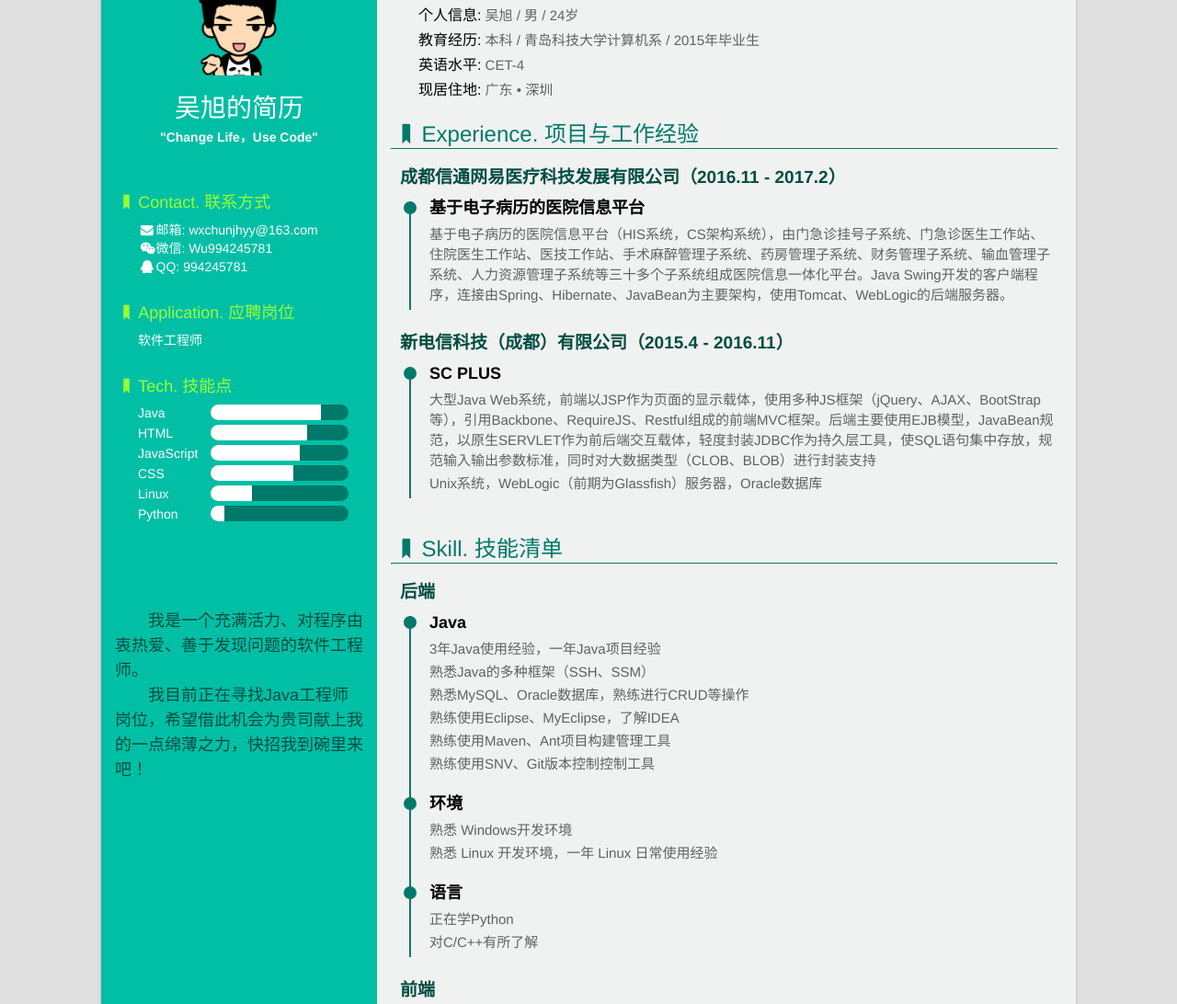
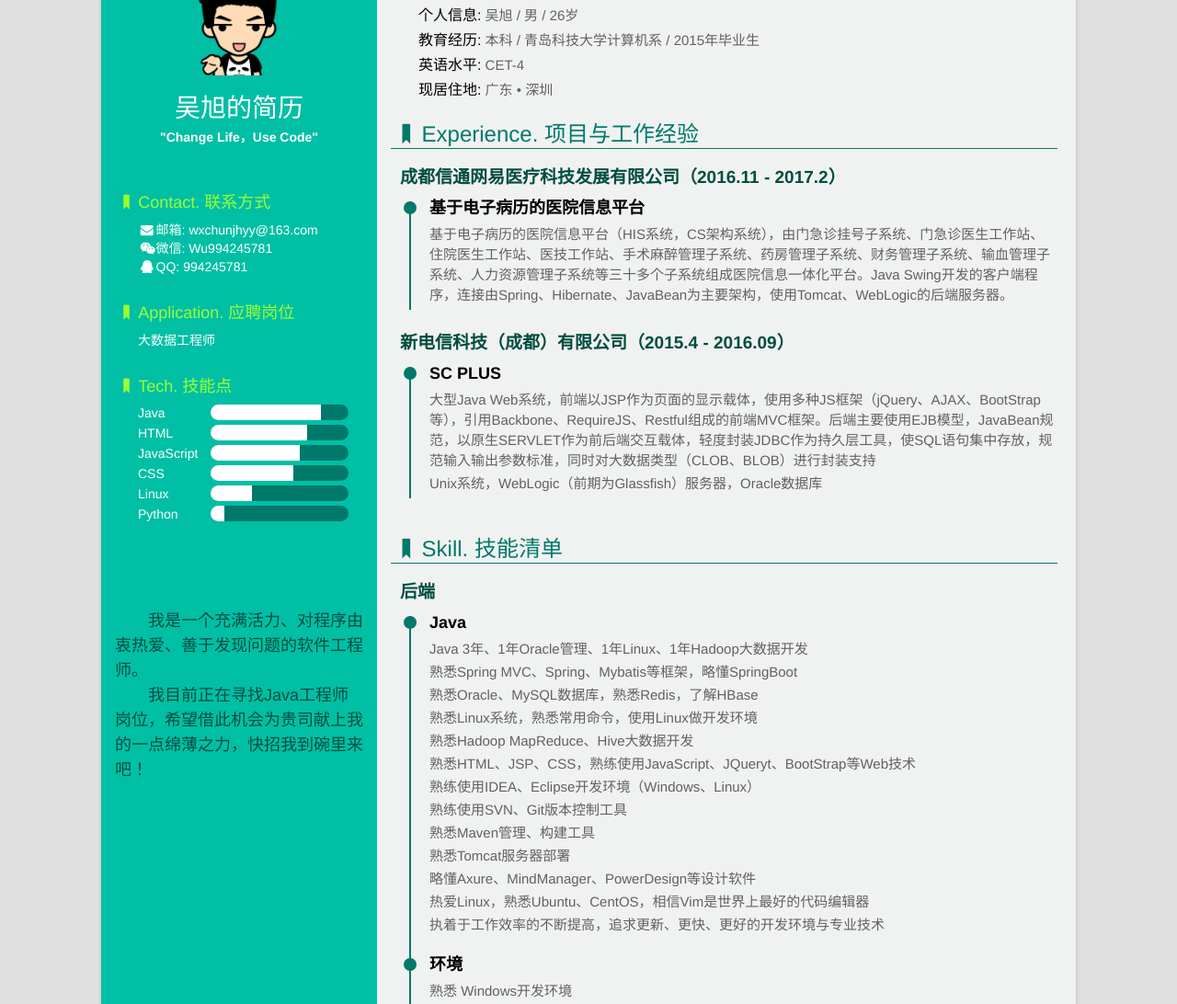
Before and after one commit to springMoon/resume, a website: page index.html in a window 1280 px wide. Shown: the part 88-1180 px from the top of the page at 92% size. Drawn offline with Linux system fonts and the light colour scheme.

Commit message:
update profile

```diff
--- a/index.html
+++ b/index.html
@@ -52,7 +52,7 @@
                 </li>
                 <li class="someRight">
                     <dt><i class="icon-bookmark"></i>Application. 应聘岗位</dt>
-                    <dd>软件工程师</dd>
+                    <dd>大数据工程师</dd>
                 </li>
                 <li class="skill">
                     <dt><i class="icon-bookmark"></i>Tech. 技能点</dt>
@@ -104,7 +104,7 @@
             <ul class="main-info">
                 <li class="someRight">
                     <dt><i class="icon-bookmark"></i>Basic info. 基本信息</dt>
-                    <dd><span>个人信息:</span> 吴旭 / 男 / 24岁</dd>
+                    <dd><span>个人信息:</span> 吴旭 / 男 / 26岁</dd>
                     <dd><span>教育经历:</span> 本科 / 青岛科技大学计算机系 / 2015年毕业生</dd>
                     <dd><span>英语水平:</span> CET-4</dd>
 					<dd><span>现居住地:</span> 广东 • 深圳</dd>
@@ -120,7 +120,7 @@
                         </li>
                     </ul>
 
-					<h3>新电信科技（成都）有限公司（2015.4 - 2016.11）</h3>
+					<h3>新电信科技（成都）有限公司（2015.4 - 2016.09）</h3>
                     <ul class="exp">
                         <li>
                             <div class="circle"></div>
@@ -137,12 +137,19 @@
 						<li>
                             <div class="circle"></div>
                             <h4>Java</h4>
-                            <p>3年Java使用经验，一年Java项目经验</p>
-                            <p>熟悉Java的多种框架（SSH、SSM）</p>
-							<p>熟悉MySQL、Oracle数据库，熟练进行CRUD等操作</p>
-							<p>熟练使用Eclipse、MyEclipse，了解IDEA</p>
-							<p>熟练使用Maven、Ant项目构建管理工具</p>
-							<p>熟练使用SNV、Git版本控制控制工具</p>
+                            <p>Java 3年、1年Oracle管理、1年Linux、1年Hadoop大数据开发</p>
+							<p>熟悉Spring MVC、Spring、Mybatis等框架，略懂SpringBoot</p>
+							<p>熟悉Oracle、MySQL数据库，熟悉Redis，了解HBase</p>
+							<p>熟悉Linux系统，熟悉常用命令，使用Linux做开发环境</p>
+							<p>熟悉Hadoop MapReduce、Hive大数据开发</p>
+							<p>熟悉HTML、JSP、CSS，熟练使用JavaScript、JQueryt、BootStrap等Web技术</p>
+							<p>熟练使用IDEA、Eclipse开发环境（Windows、Linux）</p>
+							<p>熟练使用SVN、Git版本控制工具</p>
+							<p>熟悉Maven管理、构建工具</p>
+							<p>熟悉Tomcat服务器部署</p>
+							<p>略懂Axure、MindManager、PowerDesign等设计软件</p>
+							<p>热爱Linux，熟悉Ubuntu、CentOS，相信Vim是世界上最好的代码编辑器</p>
+							<p>执着于工作效率的不断提高，追求更新、更快、更好的开发环境与专业技术</p>
                         </li>
                         <li>
                             <div class="circle"></div>
```
